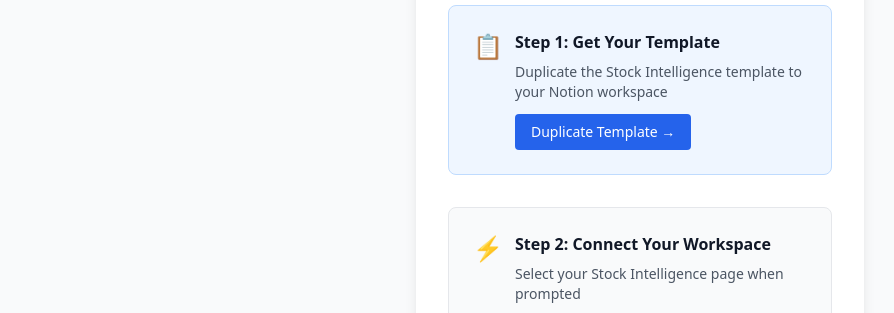
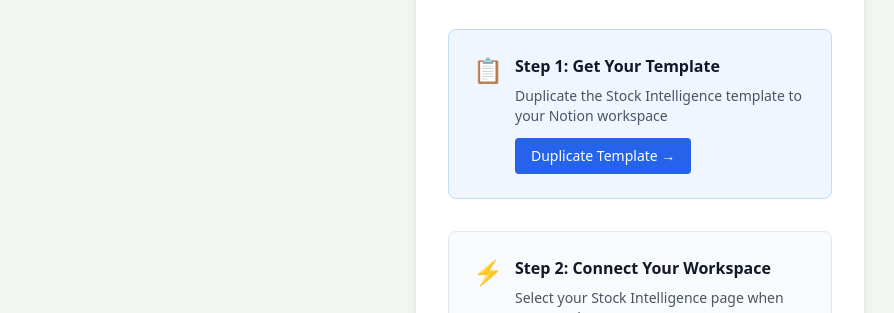
Before and after one commit to shalom-ormsby/stock-intelligence, a website: page public/index.html in a window 1280 px wide. Shown: the part 203-516 px from the top of the page, without its empty margins (0-894 px from the left). Drawn offline with nearby package versions, Linux system fonts and the light colour scheme.

Commit message:
changed the bg color

```diff
--- a/public/index.html
+++ b/public/index.html
@@ -6,7 +6,7 @@
     <title>Sage Stocks - AI-Powered Stock Analysis</title>
     <script src="https://cdn.tailwindcss.com"></script>
 </head>
-<body class="bg-gray-50 min-h-screen">
+<body class="min-h-screen" style="background-color: #F4F6F3;">// Light greenish background
     <div class="min-h-screen flex items-center justify-center px-4">
         <div class="max-w-md w-full space-y-8 p-8 bg-white rounded-lg shadow-lg">
 
```
